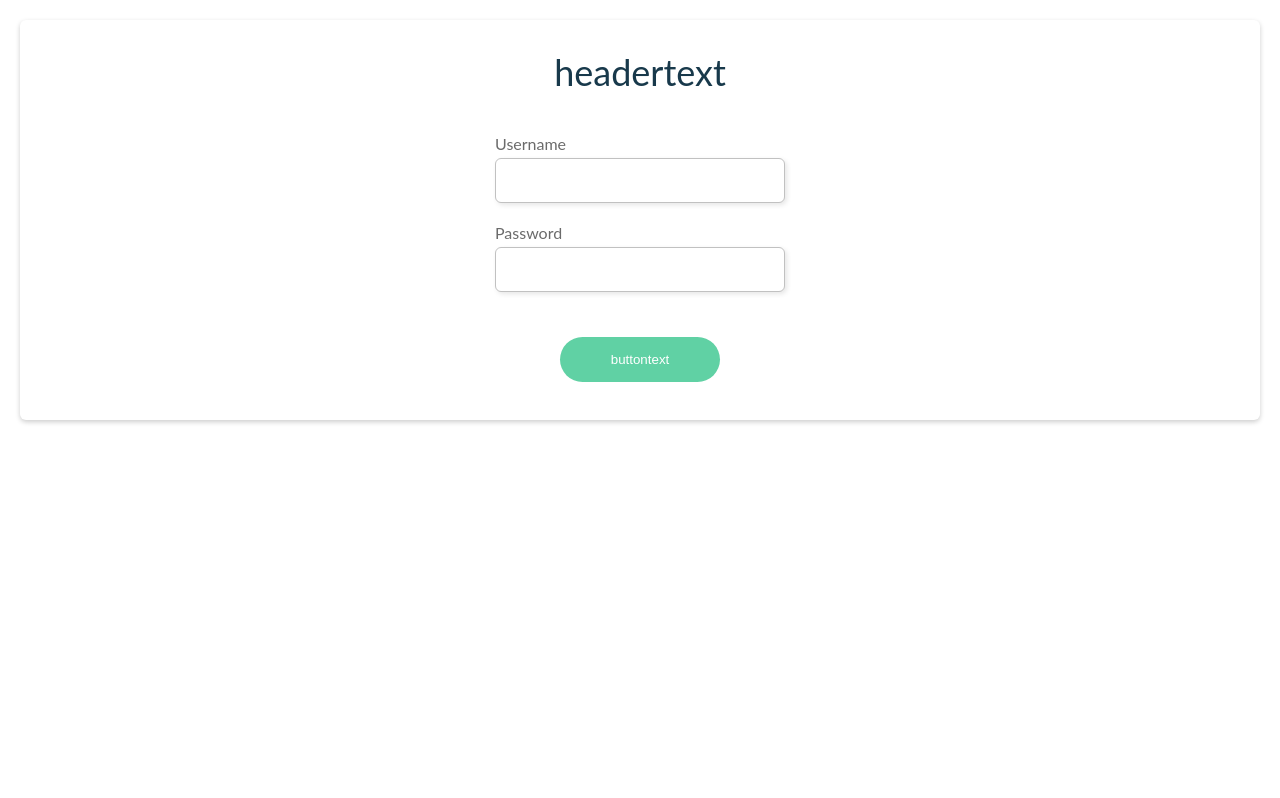
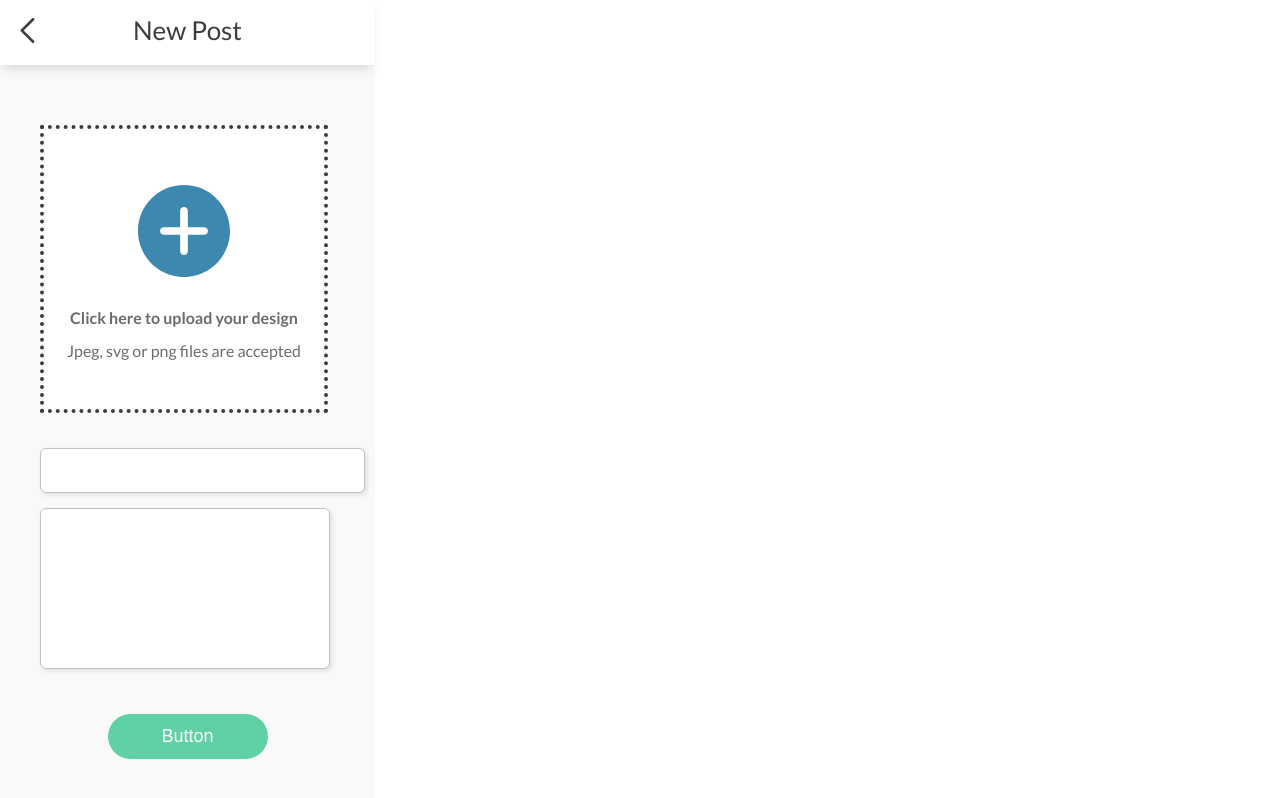
Before and after one commit to luanateixeira148/final, a React (Create React App) app: page / in a window 1280 px wide. Shown: the top 798 px of the page. Built offline with nearby package versions, Linux system fonts and the light colour scheme.

Commit message:
Post page

```diff
--- a/package.json
+++ b/package.json
@@ -3,6 +3,7 @@
   "version": "0.1.0",
   "private": true,
   "dependencies": {
+    "@material-ui/core": "^4.11.3",
     "@testing-library/jest-dom": "^5.11.9",
     "@testing-library/react": "^11.2.5",
     "@testing-library/user-event": "^12.8.3",
--- a/src/App.js
+++ b/src/App.js
@@ -1,21 +1,12 @@
 import './App.scss';
 
-import Button from './comps/Button';
-import Input from './comps/Input';
-import LoginCard from './comps/LoginCard';
-import LoginHeader from './comps/LoginHeader';
-
-import Emma from './pages/emma';
+import Post from './pages/Post';
 
 
 function App() {
   return (
     <div className="App">
-
-      <LoginCard />
-
-      {/* <Emma></Emma> */}
-
+      <Post></Post>
     </div>
   );
 }
--- a/src/App.scss
+++ b/src/App.scss
@@ -1,3 +1,7 @@
+@import url('https://fonts.googleapis.com/css2?family=Lato:wght@300;400;700&display=swap');
+
+
 .App {
   text-align: center;
+  font-family: Lato;
 }
--- a/src/comps/Button/index.js
+++ b/src/comps/Button/index.js
@@ -10,6 +10,7 @@ const ButtonContainer = styled.button`
   border: none;
   color: #FFFFFF;
   margin: 35px;
+  font-size: 18px;
 `;
 
 const Button = ({onClick, text}) => {
--- a/src/comps/LoginCard/index.js
+++ b/src/comps/Description/index.js
@@ -1,33 +1,42 @@
 import React, {useState} from 'react';
 import styled from 'styled-components';
-import Button from '../Button'
-import Input from '../Input';
-import LoginHeader from '../LoginHeader';
 
-const LoginCardContainer = styled.div`
-    min-width: 330px;
-    min-height: 400px;
-    background: #FFFFFF;
-    box-shadow: 0px 2px 5px rgba(0, 0, 0, 0.2);
-    border-radius: 6px;
-    display: flex;
+const InputContainer = styled.div`
+    display:flex;
     flex-direction: column;
-    align-items: center;
-    margin: 20px;
+    margin: 10px;
 `;
 
-const LoginCard = ({buttontext, headertext}) => {
-  return <LoginCardContainer>
-      <LoginHeader text={headertext}/>
-      <Input label="Username" />
-      <Input label="Password" />
-      <Button text={buttontext}/>
-  </LoginCardContainer>
+const Label = styled.div`
+    font-family: Lato;
+    font-style: normal;
+    font-weight: normal;
+    font-size: 16px;
+    color: #6B6B6B;
+    text-align: left;
+    margin-bottom: 5px;
+`;
+
+const InputBox = styled.textarea`
+    background: #FFFFFF;
+    border: 1px solid #C1C1C1;
+    box-sizing: border-box;
+    box-shadow: 2px 2px 5px rgba(0, 0, 0, 0.1);
+    border-radius: 6px;
+    height: 161px;
+    max-width: 290px;
+    resize: none;
+`;
+
+const Description = ({placeholder, label}) => {
+  return <InputContainer>
+    <Label>{label}</Label>
+    <InputBox />
+  </InputContainer>
 }
 
-LoginCard.defaultProps = {
-buttontext:"buttontext",
-headertext:"headertext"
+Description.defaultProps = {
+label:"Label"
 }
 
-export default LoginCard;
+export default Description;
--- a/src/comps/HeaderBack/index.js
+++ b/src/comps/HeaderBack/index.js
@@ -7,10 +7,10 @@ const Container = styled.div`
     width: 375px;
     height: 65px;
     background-color: white;
-    box-shadow: 0px 2px 10px 0px #727272;
+    box-shadow: 0 7px 10px -4px #D6D6D6;
     align-items: center;
-    display: flex;
-    justify-content: center;
+    // display: flex;
+    // justify-content: space-around;
 
 `;
 
@@ -23,19 +23,22 @@ const Text = styled.div`
     color: #3D3D3D;
     font-size: 26px;
     line-height: 33px;
-    padding: 0px 110px 0px 110px;
+    padding-top: 14px;
 
 `;
 
 const Button = styled.div`
 line-height: 10px;
+position: absolute;
+left: 20px;
+top: 18px;
 
 `;
 
 
-const HeaderBack = ({text}) => {
+const HeaderBack = ({text, onClick}) => {
     return <Container>
-        <Button>
+        <Button onClick={onClick}>
         <img src={back}></img>
         </Button>
         <Text>{text}</Text>
@@ -47,6 +50,8 @@ const HeaderBack = ({text}) => {
 
 HeaderBack.defaultProps = {
     text: "Default",
+    onClick: () => { },
+
 }
 
 
--- a/src/comps/HeaderLogOut/index.js
+++ b/src/comps/HeaderLogOut/index.js
@@ -7,7 +7,7 @@ const Container = styled.div`
     width: 375px;
     height: 65px;
     background-color: white;
-    box-shadow: 0px 2px 10px 0px #727272;
+    box-shadow: 0 7px 10px -4px #D6D6D6;
     align-items: center;
     display: flex;
     justify-content: center;
@@ -33,11 +33,11 @@ line-height: 10px;
 `;
 
 
-const HeaderLogout = ({text}) => {
+const HeaderLogout = ({text, onClick}) => {
     return <Container>
         <Extra></Extra>
         <Text>{text}</Text>
-        <Button>
+        <Button onClick={onClick}>
         <img src={logout}></img>
         </Button>
 
@@ -46,6 +46,7 @@ const HeaderLogout = ({text}) => {
 
 HeaderLogout.defaultProps = {
     text: "Default",
+    onClick: () => { },
 }
 
 
--- a/src/comps/UploadImage/index.js
+++ b/src/comps/UploadImage/index.js
@@ -31,9 +31,9 @@ const Text = styled.div`
 
 
 
-const UploadImage = () => {
+const UploadImage = ({onClick}) => {
     return <Container>
-        <Button>
+        <Button onClick={onClick}>
         <img src={Plus}/>
         </Button>
 
@@ -42,6 +42,8 @@ const UploadImage = () => {
     </Container>
 }
 
-
+UploadImage.defaultProps = {
+    onClick: () => { }
+  }
 
 export default UploadImage;
--- /dev/null
+++ b/src/pages/Post/Post.scss
@@ -0,0 +1,15 @@
+.main {
+    width: 375px;
+    height: 812px;
+    background-color: #F9F9F9;
+
+    .input {
+        margin-left: 30px;
+    }
+
+    .upload {
+        margin-left: 40px;
+        margin-top: 60px;
+        margin-bottom: 30px;
+    }
+}
--- /dev/null
+++ b/src/pages/Post/index.js
@@ -0,0 +1,31 @@
+import UploadImage from '../../comps/UploadImage';
+import HeaderBack from '../../comps/HeaderBack';
+import Button from '../../comps/Button';
+import Input from '../../comps/Input';
+import Description from '../../comps/Description';
+import './Post.scss';
+
+
+// these are all the comps I made. I just made this page so I could view them while I worked on them
+const Post = () => {
+
+
+return <div className="main">
+    <HeaderBack text="New Post"></HeaderBack>
+
+    <div className="upload">
+    <UploadImage></UploadImage>
+    </div>
+
+    <div className="input">
+    <Input label=""></Input>
+    <Description label=""></Description>
+    </div>
+
+    <Button></Button>
+
+
+</div>
+}
+
+export default Post
--- a/src/pages/emma/index.js
+++ /dev/null
@@ -1,17 +0,0 @@
-import UploadImage from '../../comps/UploadImage';
-import HeaderLogout from '../../comps/HeaderLogOut';
-import HeaderBack from '../../comps/HeaderBack';
-
-
-// these are all the comps I made. I just made this page so I could view them while I worked on them
-const Emma = () => {
-
-
-return <div>
-    <UploadImage></UploadImage>
-    <HeaderLogout></HeaderLogout>
-    <HeaderBack></HeaderBack>
-</div>
-}
-
-export default Emma
```
Also changed, not shown: 1 other file (tests, documents, lock files or other folders).
